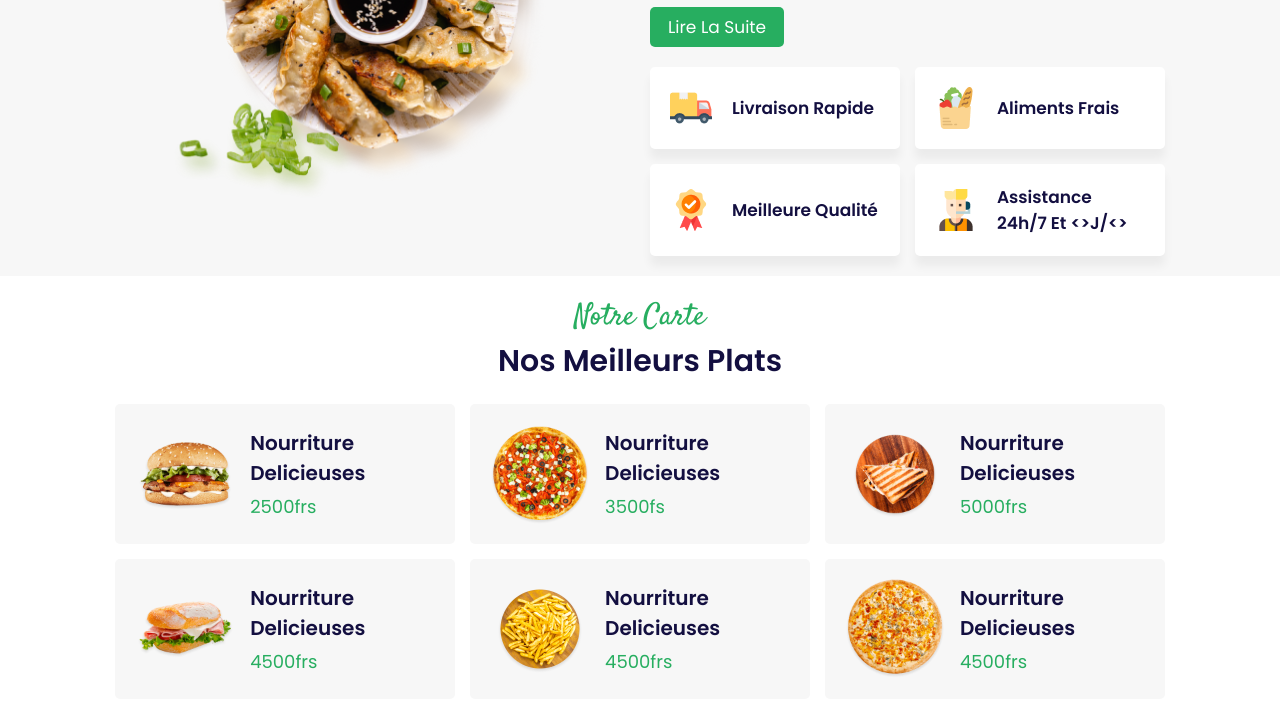
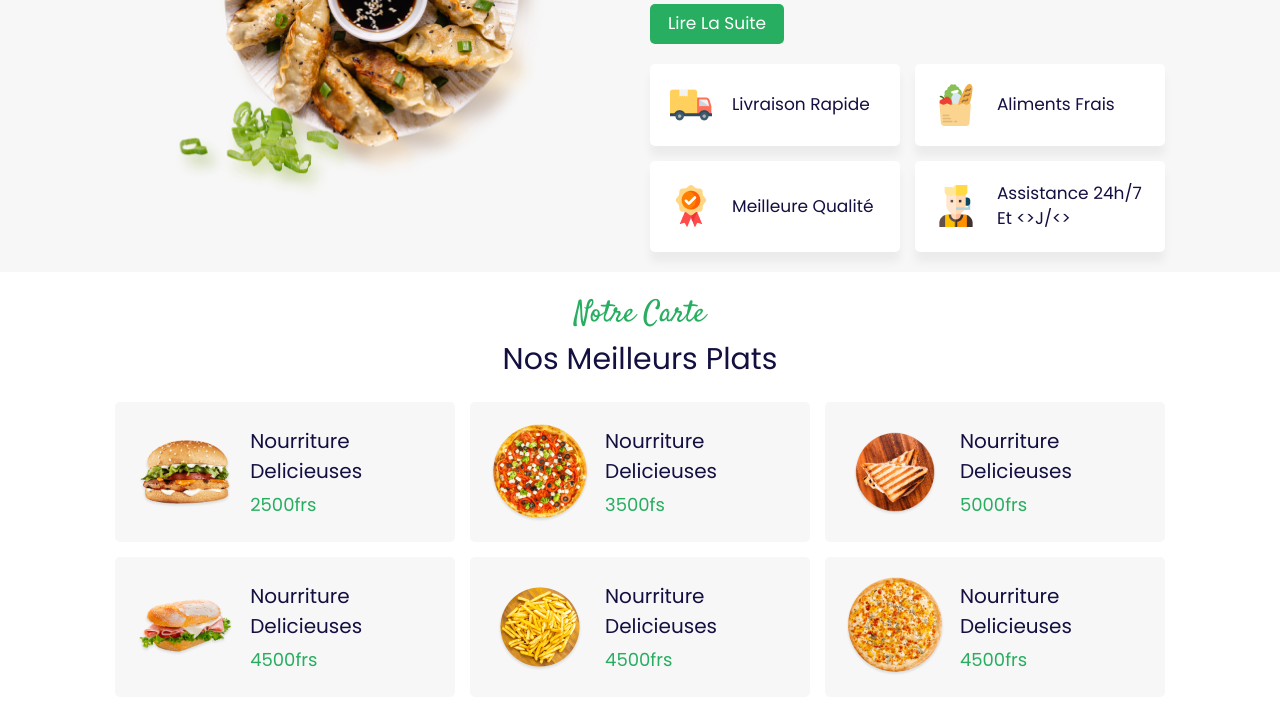
Before and after one commit to Christmp19/food-app, a website: page index.html in a window 1280 px wide. Shown: the part 816-1541 px from the top of the page. Drawn offline with Linux system fonts and the light colour scheme.

Commit message:
Third commit

```diff
--- a/css/style.css
+++ b/css/style.css
@@ -1,5 +1,8 @@
 @import url("https://fonts.googleapis.com/css2?family=Poppins:wght@100;300;400;500;600&display=swap");
 @import url("https://fonts.googleapis.com/css2?family=Satisfy&display=swap");
+@tailwind base;
+@tailwind components;
+@tailwind utilities;
 * {
   font-family: 'Poppins', sans-serif;
   margin: 0;
--- a/index.html
+++ b/index.html
@@ -1,5 +1,6 @@
 <!DOCTYPE html>
 <html lang="en">
+
 <head>
     <meta charset="UTF-8">
     <meta http-equiv="X-UA-Compatible" content="IE=edge">
@@ -12,8 +13,10 @@
 
     <!-- custom css file link  -->
     <link rel="stylesheet" href="css/style.css">
+    <link rel="stylesheet" href="css/output.css">
 
 </head>
+
 <body>
 
     <!-- header section starts  -->
@@ -37,7 +40,6 @@
             <div id="social" class="fab fa-instagram"></div>
             <div id="social" class="fab fa-twitter"></div>
         </div>
-
     </header>
 
     <!-- header section ends  -->
@@ -50,8 +52,9 @@
 
         <div class="content">
             <span>Bienvenue Aux Gourmets</span>
-        <h3>Différentes Épices Pour Les Différents Goûts  😋</h3>
-        <p>Lorem ipsum dolor sit amet consectetur adipisicing elit. Omnis unde dolores temporibus hic quam debitis tenetur harum nemo.</p>
+            <h3>Différentes Épices Pour Les Différents Goûts 😋</h3>
+            <p>Lorem ipsum dolor sit amet consectetur adipisicing elit. Omnis unde dolores temporibus hic quam debitis
+                tenetur harum nemo.</p>
             <a href="#" class="btn">Commander Maintenant</a>
         </div>
 
@@ -77,7 +80,8 @@
         <div class="content">
             <span>Pourquoi Nous Choisir?</span>
             <h3 class="title">Qu’est-Ce Qui Rend Notre Nourriture Délicieuse!</h3>
-        <p>Lorem ipsum dolor sit amet consectetur adipisicing elit. Eos ut explicabo, numquam iusto est a ipsum assumenda tempore esse corporis?</p>
+            <p>Lorem ipsum dolor sit amet consectetur adipisicing elit. Eos ut explicabo, numquam iusto est a ipsum
+                assumenda tempore esse corporis?</p>
             <a href="#" class="btn">Lire la suite</a>
             <div class="icons-container">
                 <div class="icons">
@@ -94,7 +98,8 @@
                 </div>
                 <div class="icons">
                     <img src="image/serv-4.png" alt="">
-                <h3>Assistance 24h/7 Et <>J/<></h3>
+                    <h3>Assistance 24h/7 Et <>J/<>
+                    </h3>
                 </div>
             </div>
         </div>
@@ -368,7 +373,7 @@
                     <div class="tags">
                         <a href="#"> <i class="fas fa-tag"></i> food / </a>
                         <a href="#"> <i class="fas fa-tag"></i> burger / </a>
-                    <a href="#"> <i class="fas fa-tag"></i> pizza  </a>
+                        <a href="#"> <i class="fas fa-tag"></i> pizza </a>
                     </div>
                     <h3>blog title goes here...</h3>
                     <p>Lorem, ipsum dolor sit amet consectetur adipisicing elit. Autem, earum.</p>
@@ -385,7 +390,7 @@
                     <div class="tags">
                         <a href="#"> <i class="fas fa-tag"></i> food / </a>
                         <a href="#"> <i class="fas fa-tag"></i> burger / </a>
-                    <a href="#"> <i class="fas fa-tag"></i> pizza  </a>
+                        <a href="#"> <i class="fas fa-tag"></i> pizza </a>
                     </div>
                     <h3>blog title goes here...</h3>
                     <p>Lorem, ipsum dolor sit amet consectetur adipisicing elit. Autem, earum.</p>
@@ -402,7 +407,7 @@
                     <div class="tags">
                         <a href="#"> <i class="fas fa-tag"></i> food / </a>
                         <a href="#"> <i class="fas fa-tag"></i> burger / </a>
-                    <a href="#"> <i class="fas fa-tag"></i> pizza  </a>
+                        <a href="#"> <i class="fas fa-tag"></i> pizza </a>
                     </div>
                     <h3>blog title goes here...</h3>
                     <p>Lorem, ipsum dolor sit amet consectetur adipisicing elit. Autem, earum.</p>
@@ -484,7 +489,9 @@
                     <textarea placeholder="your address" id="" cols="30" rows="10"></textarea>
                 </div>
                 <div class="inputBox">
-                <iframe class="map" src="https://www.google.com/maps/embed?pb=!1m18!1m12!1m3!1d30153.788252261566!2d72.82321484621745!3d19.141690214227783!2m3!1f0!2f0!3f0!3m2!1i1024!2i768!4f13.1!3m3!1m2!1s0x3be7b63aceef0c69%3A0x2aa80cf2287dfa3b!2sJogeshwari%20West%2C%20Mumbai%2C%20Maharashtra%20400047!5e0!3m2!1sen!2sin!4v1634657187694!5m2!1sen!2sin" allowfullscreen="" loading="lazy"></iframe>
+                    <iframe class="map"
+                        src="https://www.google.com/maps/embed?pb=!1m18!1m12!1m3!1d30153.788252261566!2d72.82321484621745!3d19.141690214227783!2m3!1f0!2f0!3f0!3m2!1i1024!2i768!4f13.1!3m3!1m2!1s0x3be7b63aceef0c69%3A0x2aa80cf2287dfa3b!2sJogeshwari%20West%2C%20Mumbai%2C%20Maharashtra%20400047!5e0!3m2!1sen!2sin!4v1634657187694!5m2!1sen!2sin"
+                        allowfullscreen="" loading="lazy"></iframe>
                 </div>
             </div>
 
@@ -546,7 +553,7 @@
         <div class="bottom">
 
 
-        <div class="credit"> created <span>foolishdeveloper.com</span> | all rights reserved! </div>
+            <div class="credit">Copyright ©2024, all rights reserved!| created by <span>Christie MPASSI</span> </div>
 
         </div>
 
@@ -574,4 +581,5 @@
     <script src="js/script.js"></script>
 
 </body>
+
 </html>
--- /dev/null
+++ b/tailwind.config.js
@@ -0,0 +1,9 @@
+/** @type {import('tailwindcss').Config} */
+module.exports = {
+  content: ['./*.html',
+    './*.js',],
+  theme: {
+    extend: {},
+  },
+  plugins: [],
+}
```
Also changed, not shown: package.json (added, +16 -0 lines), css/output.css (added), 2 other files. Lines whose indentation alone changed are shown as unchanged.
